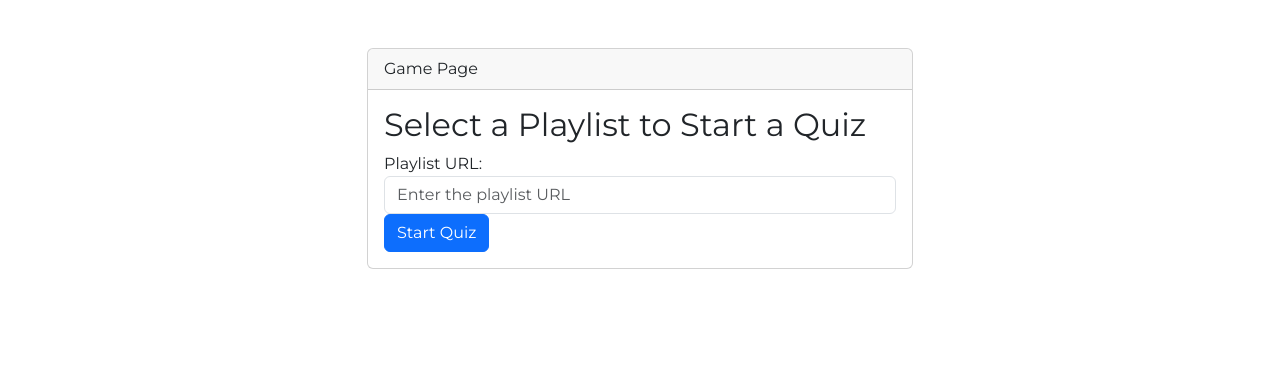
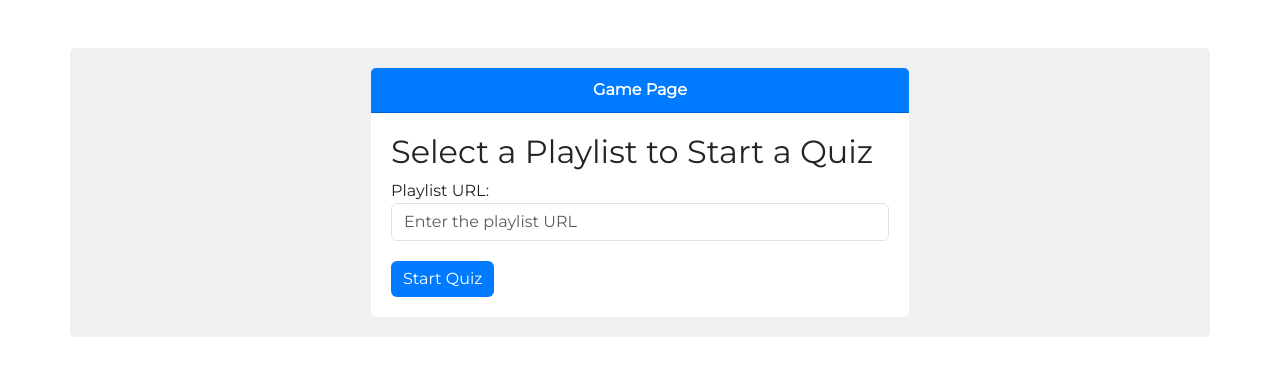
Before and after one commit to ArhipDolya/MelodyMasterQuiz, a Django app: page /quiz/quiz_game/ in a window 1280 px wide. Shown: the part 80-456 px from the top of the page. Run offline with Django 4.2, Linux system fonts and the light colour scheme; a user stored in the database is signed in; data comes from the database, SQL or seed files in the repository; both versions use the stored data as it was after the commit; some libraries are stand-ins or nearby versions.

Commit message:
Add some styling to quiz game page

```diff
--- a/MelodyQuizApp/static/css/quiz_game.css
+++ b/MelodyQuizApp/static/css/quiz_game.css
@@ -1,3 +1,63 @@
+.container {
+    background-color: #f0f0f0;
+    padding: 20px;
+    border-radius: 5px;
+}
+
+.card {
+    border: none;
+}
+
+.card-header {
+    background-color: #007bff; /* Blue header background color */
+    color: white;
+    font-weight: bold;
+    text-align: center;
+    padding: 10px;
+}
+
+.card-body {
+    padding: 20px;
+}
+
+#start-quiz-button {
+    background-color: #007bff; /* Blue button background color */
+    color: white;
+    border: none;
+    margin-top: 10px; /* Add padding 10px top and bottom, 20px left and right */
+}
+
+.form-control {
+    margin-bottom: 10px;
+}
+
+#quiz-section {
+    display: none;
+    margin-top: 20px;
+}
+
+#timer-container {
+    font-weight: bold;
+    margin-top: 10px;
+}
+
+#audio-player {
+    margin-top: 20px;
+}
+
+#song-guess {
+    margin-top: 10px;
+}
+
+#submit-answer {
+    background-color: #007bff;
+    color: white;
+    border: none;
+    margin-top: 10px;
+    padding: 10px 20px;
+}
+
+
 .alert-success {
     background-color: #dff0d8; /* Green background color */
     color: #3c763d; /* Dark green text color */
--- a/MelodyQuizApp/templates/MelodyQuizApp/QuizGame.html
+++ b/MelodyQuizApp/templates/MelodyQuizApp/QuizGame.html
@@ -26,7 +26,7 @@
                                     <label for="playlist_url">Playlist URL:</label>
                                     <input type="text" class="form-control" id="playlist_url" name="playlist_url" placeholder="Enter the playlist URL">
                                 </div>
-                                <button id="start-quiz-button" type="button" class="btn btn-primary">Start Quiz</button>
+                                <button id="start-quiz-button" type="button" class='btn btn-primary' style='margin-top: 10px;'>Start Quiz</button>
                             </form>
 
                             <div id="quiz-section" class="mt-3" style="display: none;">
@@ -43,7 +43,7 @@
                                     <label for="song-guess">Guess the Song:</label>
                                     <input type="text" class="form-control" id="song-guess" name="song-guess" placeholder="Enter your guess">
                                 </div>
-                                <button id="submit-answer" class="btn btn-primary">Submit Answer</button>
+                                <button id="submit-answer" class="btn btn-primary" style='margin-top: 10px;'>Submit Answer</button>
                                 <div id="result-message" class="alert" role="alert"></div>
                                 <div id="time-up-message" class="alert alert-danger" role="alert" style="display: none;">Time's up.</div>
                             </div>
```
Also changed, not shown: MelodyQuizApp/templates/MelodyQuizApp/QuizGamePage.html (deleted, +0 -47 lines), db.sqlite3.
